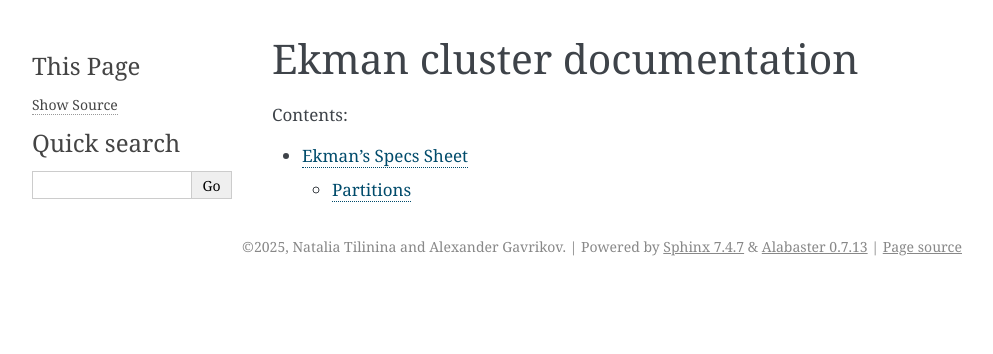
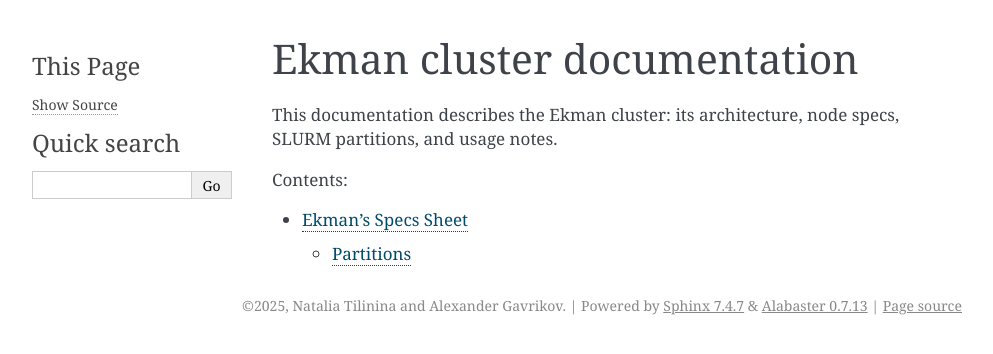
Before and after one commit to VanuatuN/ekman-doc, a Sphinx documentation site: the page built from docs/source/index.rst, in a window 1280 px wide. Shown: the top 354 px of the page, without its empty margins (148-1141 px from the left). Built offline with Sphinx 7.4.7, drawn with Linux system fonts in a browser that asks for light colours.

Commit message:
fix locations

```diff
--- a/docs/source/index.rst
+++ b/docs/source/index.rst
@@ -1,5 +1,7 @@
 Ekman cluster documentation
 ===========================
+
+This documentation describes the Ekman cluster: its architecture, node specs, SLURM partitions, and usage notes.
 
 .. toctree::
    :maxdepth: 2
```
Also changed, not shown: 5 other files.
